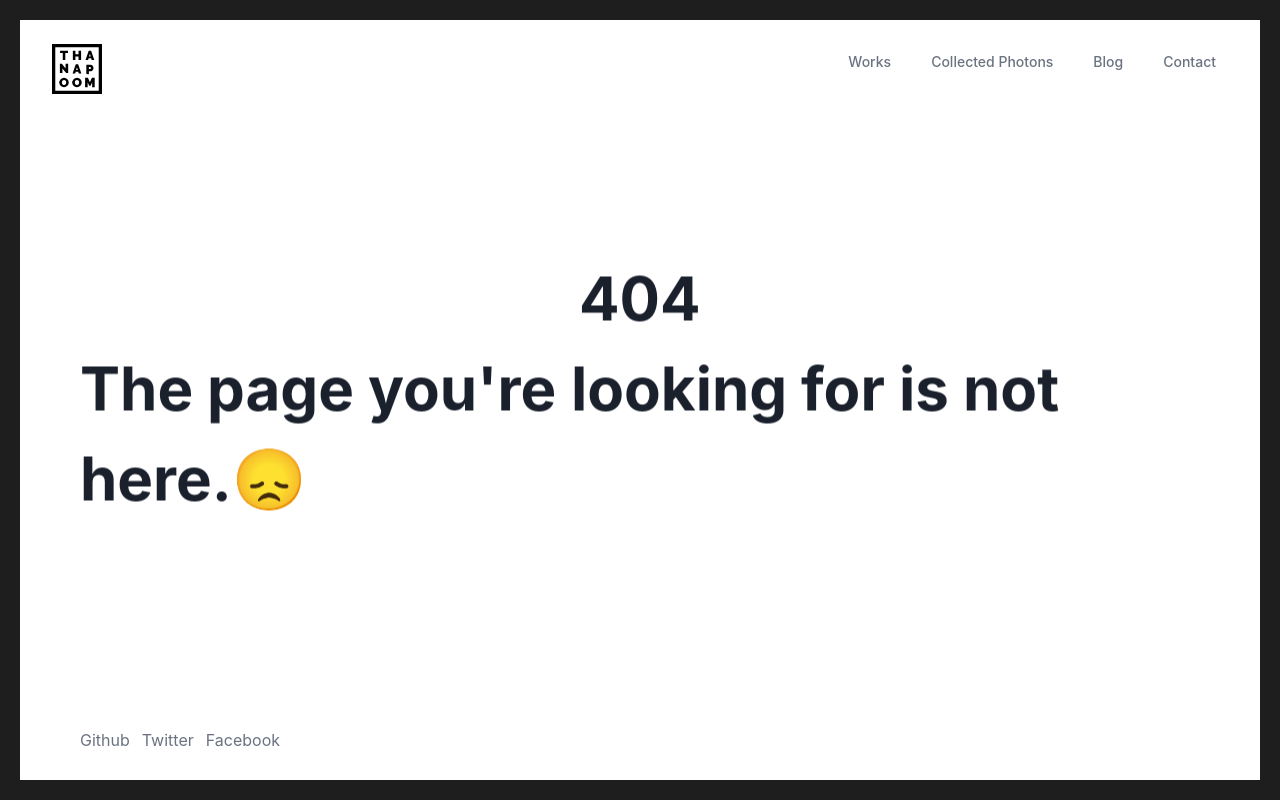
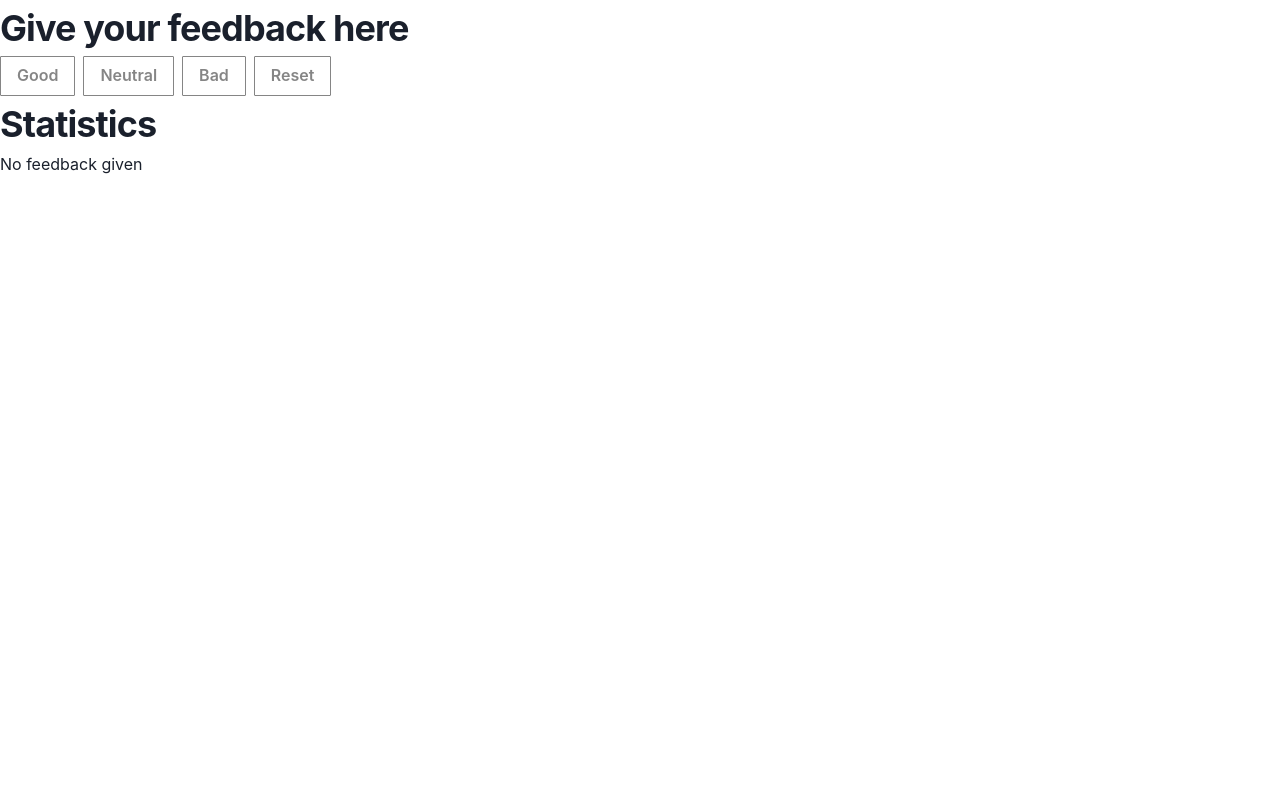
Before and after one commit to thanapoom21/portfolio-nextjs, a Next.js app: page /fullstackopen-tutorial/Unicafe in a window 1280 px wide. Before the commit this address had no page. Built offline with nearby package versions, Linux system fonts and the light colour scheme.

Commit message:
add fullstackopen tutorial

```diff
--- /dev/null
+++ b/pages/fullstackopen-tutorial/ComplexState.js
@@ -0,0 +1,69 @@
+import { useState } from 'react'
+import { Button } from '@chakra-ui/react'
+
+const ComplexState = () => {
+  const [clicks, setClicks] = useState({
+    left: 0,
+    right: 0,
+  })
+
+  const handleLeftClick = () => {
+    const newClicks = {
+      ...clicks,
+      left: clicks.left + 1,
+    }
+
+    setClicks(newClicks)
+  }
+
+  const handleRightClick = () => {
+    const newClicks = {
+      ...clicks,
+      right: clicks.right + 1,
+    }
+
+    setClicks(newClicks)
+  }
+
+  const handleReset = () => {
+    setClicks({
+      left: 0,
+      right: 0,
+    })
+  }
+
+  return (
+    <div>
+      {`Left button was clicked ${clicks.left} times.`}
+      <Button
+        m={10}
+        colorScheme='blackAlpha'
+        variant='outline'
+        borderRadius='1px'
+        onClick={handleLeftClick}
+      >
+        Left
+      </Button>
+      <Button
+        colorScheme='blackAlpha'
+        variant='outline'
+        borderRadius='1px'
+        onClick={handleReset}
+      >
+        Reset
+      </Button>
+      <Button
+        m={10}
+        colorScheme='blackAlpha'
+        variant='outline'
+        borderRadius='1px'
+        onClick={handleRightClick}
+      >
+        Right
+      </Button>
+      {`Right button was clicked ${clicks.right} times.`}
+    </div>
+  )
+}
+
+export default ComplexState
--- /dev/null
+++ b/pages/fullstackopen-tutorial/Unicafe.js
@@ -0,0 +1,100 @@
+import { useState } from 'react'
+import { Button } from '@chakra-ui/react'
+
+const StatisticLine = ({ text, value }) => {
+  return (
+    <table>
+      <tr>
+        <th className='pr-5'>{text}</th>
+        <td>{value}</td>
+      </tr>
+    </table>
+  )
+}
+
+const Statistics = ({ good, neutral, bad }) => {
+  return (
+    <div>
+      <StatisticLine text='good' value={good} />
+      <StatisticLine text='neutral' value={neutral} />
+      <StatisticLine text='bad' value={bad} />
+    </div>
+  )
+}
+
+const Unicafe = () => {
+  // save clicks of each button to its own state
+  const [good, setGood] = useState(0)
+  const [neutral, setNeutral] = useState(0)
+  const [bad, setBad] = useState(0)
+
+  const handleGood = () => {
+    setGood(good + 1)
+  }
+  const handleNeutral = () => {
+    setNeutral(neutral + 1)
+  }
+  const handleBad = () => {
+    setBad(bad + 1)
+  }
+
+  const handleReset = () => {
+    setGood(0)
+    setNeutral(0)
+    setBad(0)
+  }
+
+  return (
+    <div>
+      <h1 className='text-2xl md:text-4xl font-bold tracking-tight my-2'>
+        Give your feedback here
+      </h1>
+      <Button
+        mr={2}
+        colorScheme='blackAlpha'
+        variant='outline'
+        borderRadius='1px'
+        onClick={handleGood}
+      >
+        Good
+      </Button>
+      <Button
+        mr={2}
+        colorScheme='blackAlpha'
+        variant='outline'
+        borderRadius='1px'
+        onClick={handleNeutral}
+      >
+        Neutral
+      </Button>
+      <Button
+        mr={2}
+        colorScheme='blackAlpha'
+        variant='outline'
+        borderRadius='1px'
+        onClick={handleBad}
+      >
+        Bad
+      </Button>
+      <Button
+        mr={2}
+        colorScheme='blackAlpha'
+        variant='outline'
+        borderRadius='1px'
+        onClick={handleReset}
+      >
+        Reset
+      </Button>
+      <h1 className='text-2xl md:text-4xl font-bold tracking-tight my-2'>
+        Statistics
+      </h1>
+      {good || neutral || bad ? (
+        <Statistics good={good} neutral={neutral} bad={bad} />
+      ) : (
+        `No feedback given`
+      )}
+    </div>
+  )
+}
+
+export default Unicafe
--- a/pages/works.js
+++ b/pages/works.js
@@ -6,6 +6,7 @@ import utilStyles from '../styles/utils.module.css'
 import RandomMachine from './fcc-tutorials-projects/random-quote-machine'
 import TodoApp from './fcc-tutorials-projects/todo-app'
 import InfoSite from './scrimba-tutorial/InfoSite'
+import Unicafe from './fullstackopen-tutorial/Unicafe'
 import Link from 'next/link'
 import { SITE_TITLE } from '../lib/constants'
 
@@ -281,6 +282,8 @@ export default function Works() {
               <section>
                 <div id='scrimba-tutorial' className='mb-5'>
                   <InfoSite />
+
+                  <Unicafe />
                 </div>
               </section>
             </Box>
```
